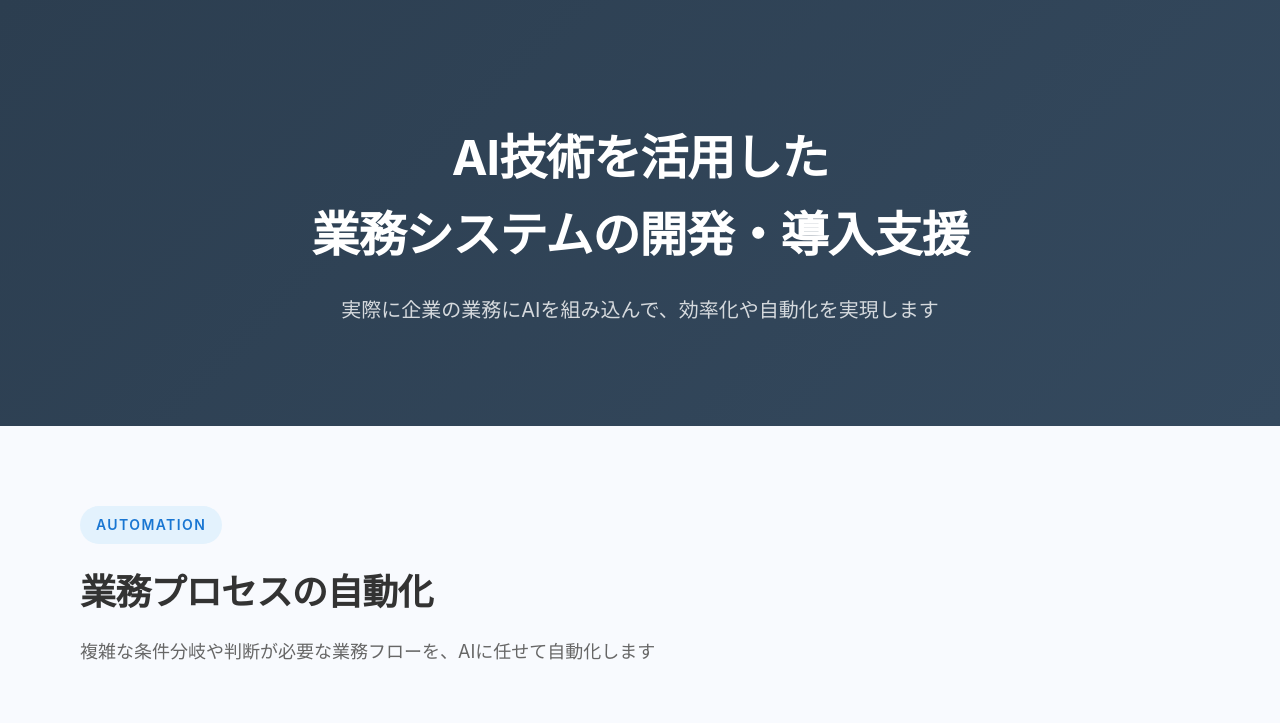
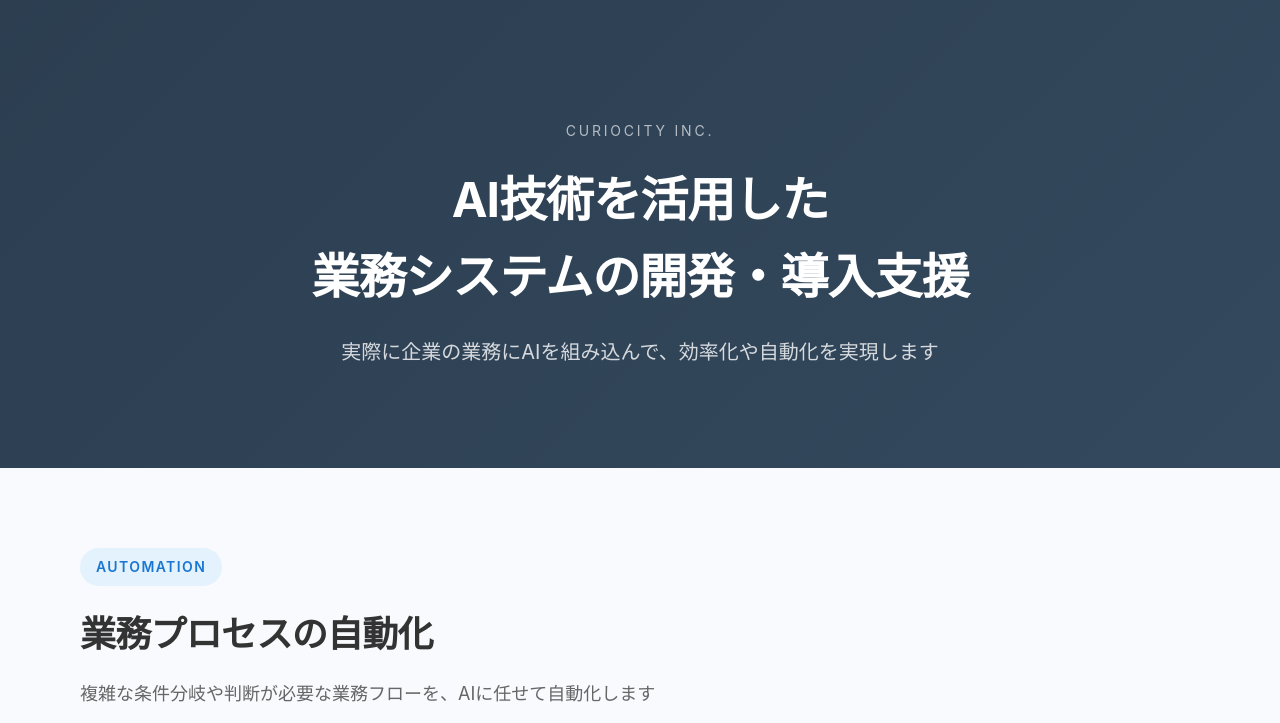
Before and after one commit to room8inc/ai-case-study, a plain HTML site: page index.html in a window 1280 px wide. Shown: the top 723 px of the page. Drawn offline with Linux system fonts and the light colour scheme.

Commit message:
Enhance hero and conclusion sections with branding

```diff
--- a/index.html
+++ b/index.html
@@ -378,6 +378,7 @@
     <!-- ヘッダー -->
 <section class="hero">
     <div class="container">
+        <p style="font-size: 14px; letter-spacing: 0.2em; margin-bottom: 20px; opacity: 0.8;">CURIOCITY INC.</p>
         <h1>AI技術を活用した<br>業務システムの開発・導入支援</h1>
         <p>実際に企業の業務にAIを組み込んで、効率化や自動化を実現します</p>
     </div>
@@ -751,8 +752,10 @@
     <!-- 最終セクション -->
 <section class="conclusion">
     <div class="container">
+        <p style="font-size: 14px; letter-spacing: 0.2em; margin-bottom: 20px; opacity: 0.6;">CURIOCITY INC.</p>
         <h2>AIで業務を効率化しませんか？</h2>
         <p>「AI、気になるけど何ができるか分からない」という段階から、具体的な導入までトータルでサポートしています。</p>
+        <p style="margin-top: 40px; font-size: 16px; opacity: 0.8;">株式会社Curiocity</p>
     </div>
 </section>
 
```
Lines whose indentation alone changed are shown as unchanged.
